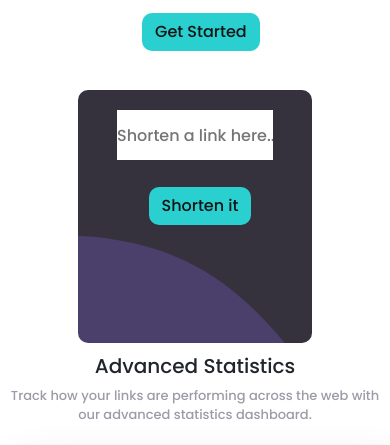
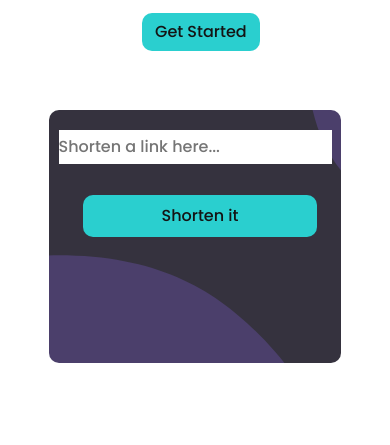
Before and after one commit to TrellixVulnTeam/Shortly_Waka_490X, a website: page index.html in a window 390 px wide. Shown: the part 548-993 px from the top of the page. Drawn offline with Linux system fonts and the light colour scheme.

Commit message:
actualizado

```diff
--- a/css/responsive.css
+++ b/css/responsive.css
@@ -45,9 +45,7 @@
 
     .shorten_Body
     .shorten_form{
-        height: 25vh;}
-
-        .shorten_form button{  margin-top: 10px;}
+        height: 20vh;}
 
      /*footer*/
      .footer
@@ -134,16 +132,20 @@
     }
 
    /*BodyShorten*/
-
+   .shorten_Body
     .shorten_form{
         display: flex;
         justify-content: space-between;
         align-items: center;
         flex-direction: column;
-        height: 18vh;
+        height: 27vh;
     }
+    .shorten_Body
+    .shorten_form input{ width:70vw; ; }
+    .shorten_form button{ width:20vw; height:5vh; margin-top:10px;}
 
-    .shorten_form button{ margin-top:10px;}
+
+
      /*TtxShort*/
 
      .Sec_shorten{
@@ -228,10 +230,13 @@
 
     /*BodyShorten*/
 
-    .shorten_Body
-    .shorten_form{
-        height: 30vh;}
+           .shorten_Body .link_shorten{
+               width:80vw;
+               font-size:12px;
 
+           }
+
+        .shorten_form button{ width:60vw; height:8vh;}
 
         /*TtxShort*/
 
@@ -251,6 +256,19 @@
 
 @media (max-width: 400px){
 
+    .shorten_Body
+    .shorten_form{
+        height: 30vh;
+    }
+
+    .shorten_Body .link_shorten{
+        width:82vw;
+        font-size:10px;
+
+    }
+
+    .shorten_form button{ width:60vw; height:5vh;}
+
     .navResponsive{
         right:20px;
         width: 80%;
--- a/scss/style.scss
+++ b/scss/style.scss
@@ -108,7 +108,8 @@
 
 
 .shorten_Body{
-    width: 100vw; height: 30vh;
+    padding:20px;
+    margin:auto;
      .shorten_form{
         height: 18vh;
          background-image: url(../images/bg-boost-desktop.svg);
@@ -118,12 +119,12 @@
          background-color: $Very-Dark-Blue;
          padding:20px;
          border-radius: 10px;
-         width: 60%;
+         width: 75vw;
          margin:15px auto;
          text-align: center;
      }
 
-     .shorten_form input{ width:40vw; height:6vh; border: none; }
+     .shorten_form input{ width:50vw; padding:5px 0; border: none; }
      .shorten_form button{  background-color: $Cyan; color: #141414; border-radius: 10px; margin-left: 10px;}
      .shorten_form button:hover{ color: #fff;}
      .link_shorten{width: 70vw;  padding: 10px; text-align: center; background-color:rgba(255, 255, 255, 0.952); margin:auto; box-shadow: 5px 5px 15px #dddddde5; position:relative; border-radius: 10px; display:none;}
```
Also changed, not shown: css/style.css, js/index.js (line endings or trailing spaces).
